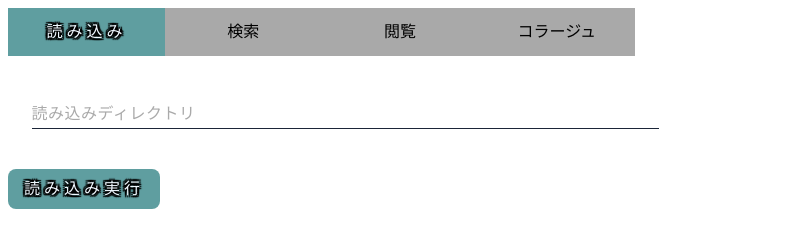
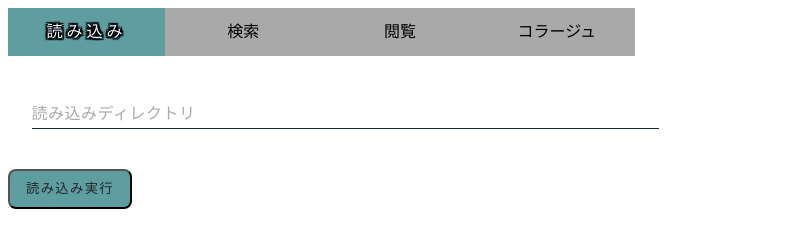
Before and after one commit to GRGSIBERIA/picture-viewer-electron, an Electron app: page public/index.html in a window 800 px wide. Drawn offline with Linux system fonts and the light colour scheme.

Commit message:
reconstruct markup for button

```diff
--- a/public/index.html
+++ b/public/index.html
@@ -15,7 +15,7 @@
                 <label>読み込みディレクトリ</label>
                 <span class="focus-line"></span>
             </div>
-            <a href="" class="btn btn--primary">読み込み実行</a>
+            <input type="button" class="btn btn--primary" name="import-button" value="読み込み実行" id="import-button">
         </div>
 
         <input type="radio" name="navigation-tab" id="search-tab"/>
--- a/public/style.css
+++ b/public/style.css
@@ -101,7 +101,10 @@ input:checked + .tab-class + .navigation-content {
     color: #C41A41;
 }
 
-.btn, a.btn, button.btn {
+/**
+ * ボタンのマークアップ
+ */
+.btn, a.btn, button.btn, input[type="button"] {
     line-height: 1.5;
     position: relative;
     display: inline-block;
@@ -119,6 +122,14 @@ input:checked + .tab-class + .navigation-content {
     letter-spacing: 0.1em;
     color: #212529;
     border-radius: 0.5rem;
+}
+.btn--primary, a.btn--primary {
+    color: aliceblue;
+    background-color: cadetblue;
+}
+.btn--primary:hover, a.btn--primary:hover {
+    color: aliceblue;
+    background-color: cadetblue;
 
     letter-spacing : 4px;                /* 文字間 */
     text-shadow    :
@@ -131,11 +142,3 @@ input:checked + .tab-class + .navigation-content {
         -2px  0px 1px #000000,
          0px -2px 1px #000000;        /* 文字の影 */
 }
-.btn--primary, a.btn--primary {
-    color: aliceblue;
-    background-color: cadetblue;
-}
-.btn--primary:hover, a.btn--primary:hover {
-    color: aliceblue;
-    background-color: cadetblue;
-}
```
